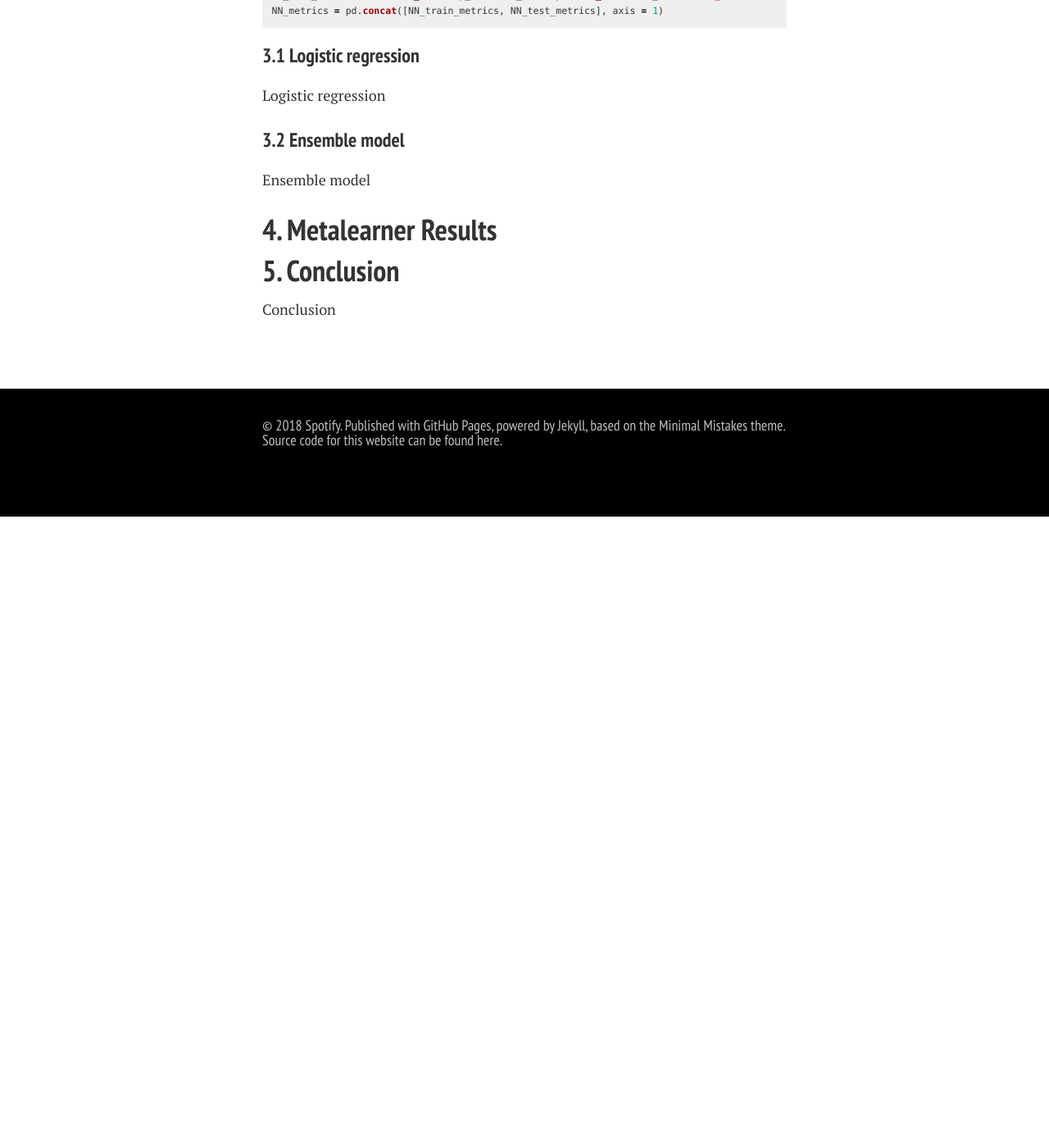
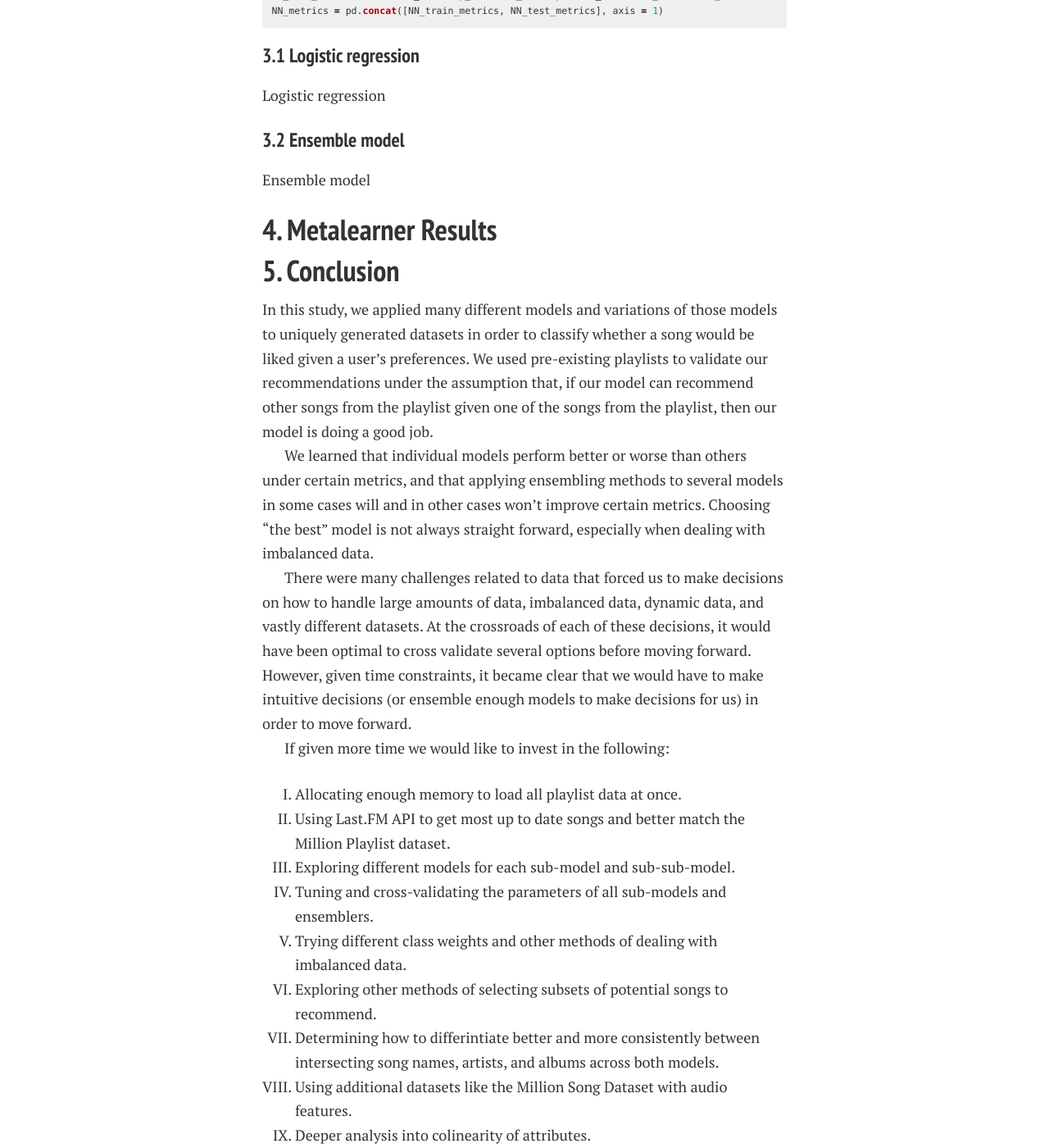
Before and after one commit to lyannaliu/lyannaliu.github.io, a Jekyll site: the page built from resultsandconclusion.md, in a window 1280 px wide and 1400 px high, scrolled down 13495 px. Shown: the whole window at 82% size. Built offline with Jekyll 4.4.1, drawn with Linux system fonts in a browser that asks for light colours; nearby versions of some CDN libraries; before the commit the page ends 14125 px from its top, so only the background shows below that; some of the changed text lies outside the part shown.

Commit message:
Update resultsandconclusion.md

```diff
--- a/resultsandconclusion.md
+++ b/resultsandconclusion.md
@@ -517,4 +517,24 @@ Ensemble model
 <h2 id="4">4. Metalearner Results</h2>
 
 <h2 id="5">5. Conclusion</h2>
-Conclusion
+
+In this study, we applied many different models and variations of those models to uniquely generated datasets in order to classify whether a song would be liked given a user's preferences. We used pre-existing playlists to validate our recommendations under the assumption that, if our model can recommend other songs from the playlist given one of the songs from the playlist, then our model is doing a good job.
+
+We learned that individual models perform better or worse than others under certain metrics, and that applying ensembling methods to several models in some cases will and in other cases won't improve certain metrics. Choosing "the best" model is not always straight forward, especially when dealing with imbalanced data.
+
+There were many challenges related to data that forced us to make decisions on how to handle large amounts of data, imbalanced data, dynamic data, and vastly different datasets. At the crossroads of each of these decisions, it would have been optimal to cross validate several options before moving forward. However, given time constraints, it became clear that we would have to make intuitive decisions (or ensemble enough models to make decisions for us) in order to move forward.
+
+If given more time we would like to invest in the following:
+
+1. Allocating enough memory to load all playlist data at once.
+2. Using Last.FM API to get most up to date songs and better match the Million Playlist dataset.
+3. Exploring different models for each sub-model and sub-sub-model.
+4. Tuning and cross-validating the parameters of all sub-models and ensemblers.
+5. Trying different class weights and other methods of dealing with imbalanced data.
+6. Exploring other methods of selecting subsets of potential songs to recommend.
+7. Determining how to differintiate better and more consistently between intersecting song names, artists, and albums across both models.
+8. Using additional datasets like the Million Song Dataset with audio features.
+9. Deeper analysis into colinearity of attributes.
+10. Tuning a better Million Playlist Neural Net.
+11. Training a better final metalearner.
+12. More consideration on how to merge the final results from each of the models.
```
